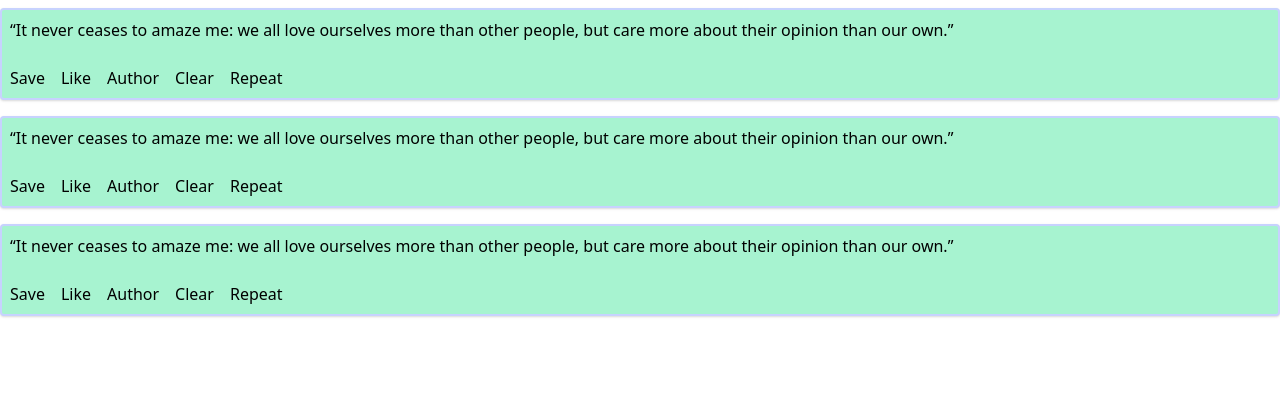
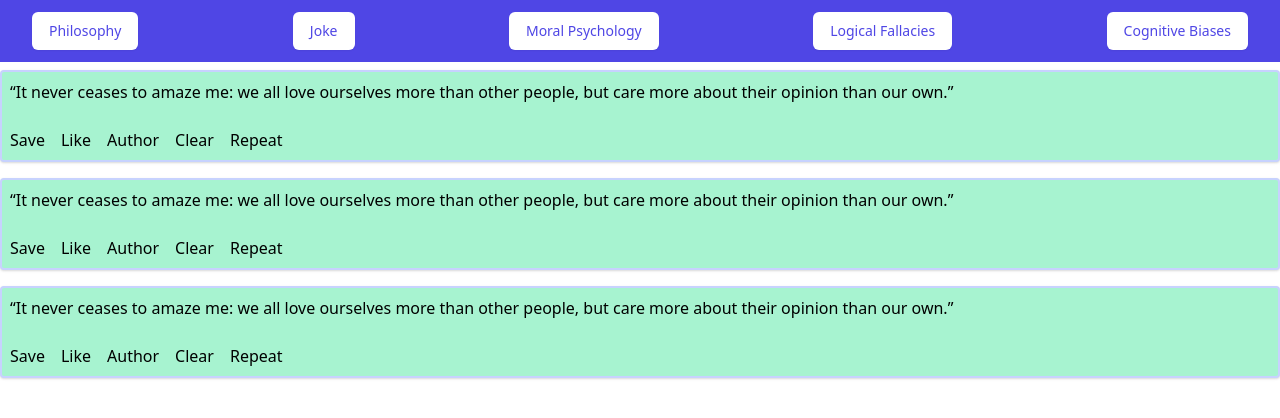
Before and after one commit to JWoltjen/Neumann1.1, a React (Create React App) app in the folder client/: page / in a window 1280 px wide. Shown: the top 418 px of the page. Built offline with nearby package versions, Linux system fonts and the light colour scheme.

Commit message:
build initial navbar component

```diff
--- a/client/src/components/Navbar.js
+++ b/client/src/components/Navbar.js
@@ -1,12 +1,54 @@
 import React from 'react'
 import Quote from './Quote'
 
-function Navbar() {
-    return (
-        <div>
+export default function Navbar() {
+  return (
+    <div className="bg-indigo-600">
+      <div className="max-w-7xl mx-auto py-3 px-3 sm:px-6 lg:px-8">
+        <div className="flex items-center justify-between flex-wrap">
+          <div className="order-3 mt-2 flex-shrink-0 w-full sm:order-2 sm:mt-0 sm:w-auto">
+            <a
+              href="#"
+              className="flex items-center justify-center px-4 py-2 border border-transparent rounded-md shadow-sm text-sm font-medium text-indigo-600 bg-white hover:bg-indigo-50"
+            >
+              Philosophy
+            </a>
+          </div>
+          <div className="order-3 mt-2 flex-shrink-0 w-full sm:order-2 sm:mt-0 sm:w-auto">
+            <a
+              href="#"
+              className="flex items-center justify-center px-4 py-2 border border-transparent rounded-md shadow-sm text-sm font-medium text-indigo-600 bg-white hover:bg-indigo-50"
+            >
+              Joke
+            </a>
+          </div>
+            <div className="order-3 mt-2 flex-shrink-0 w-full sm:order-2 sm:mt-0 sm:w-auto">
+            <a
+              href="#"
+              className="flex items-center justify-center px-4 py-2 border border-transparent rounded-md shadow-sm text-sm font-medium text-indigo-600 bg-white hover:bg-indigo-50"
+            >
+              Moral Psychology
+            </a>
+          </div>
+            <div className="order-3 mt-2 flex-shrink-0 w-full sm:order-2 sm:mt-0 sm:w-auto">
+            <a
+              href="#"
+              className="flex items-center justify-center px-4 py-2 border border-transparent rounded-md shadow-sm text-sm font-medium text-indigo-600 bg-white hover:bg-indigo-50"
+            >
+              Logical Fallacies
+            </a>
+          </div>
+          <div className="order-3 mt-2 flex-shrink-0 w-full sm:order-2 sm:mt-0 sm:w-auto">
+            <a
+              href="#"
+              className="flex items-center justify-center px-4 py-2 border border-transparent rounded-md shadow-sm text-sm font-medium text-indigo-600 bg-white hover:bg-indigo-50"
+            >
+              Cognitive Biases
+            </a>
+          </div>
 
         </div>
-    )
+      </div>
+    </div>
+  )
 }
-
-export default Navbar
```
